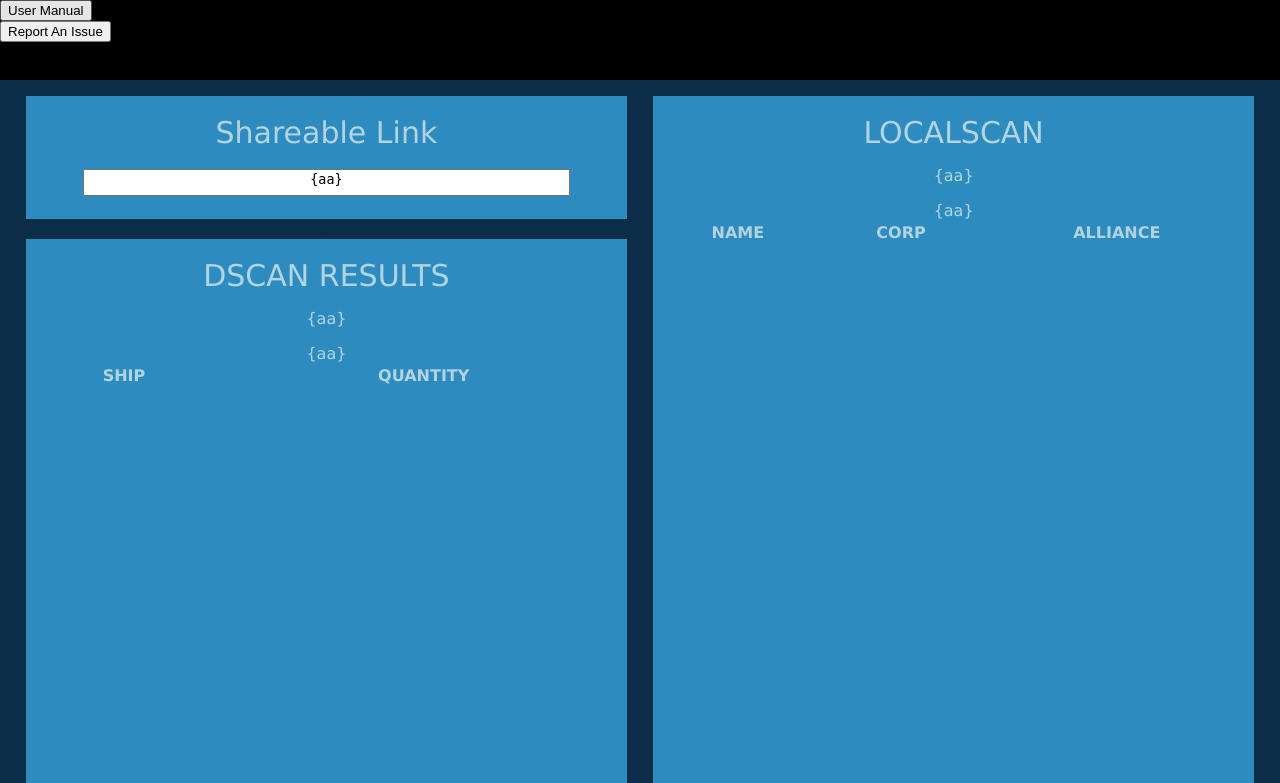
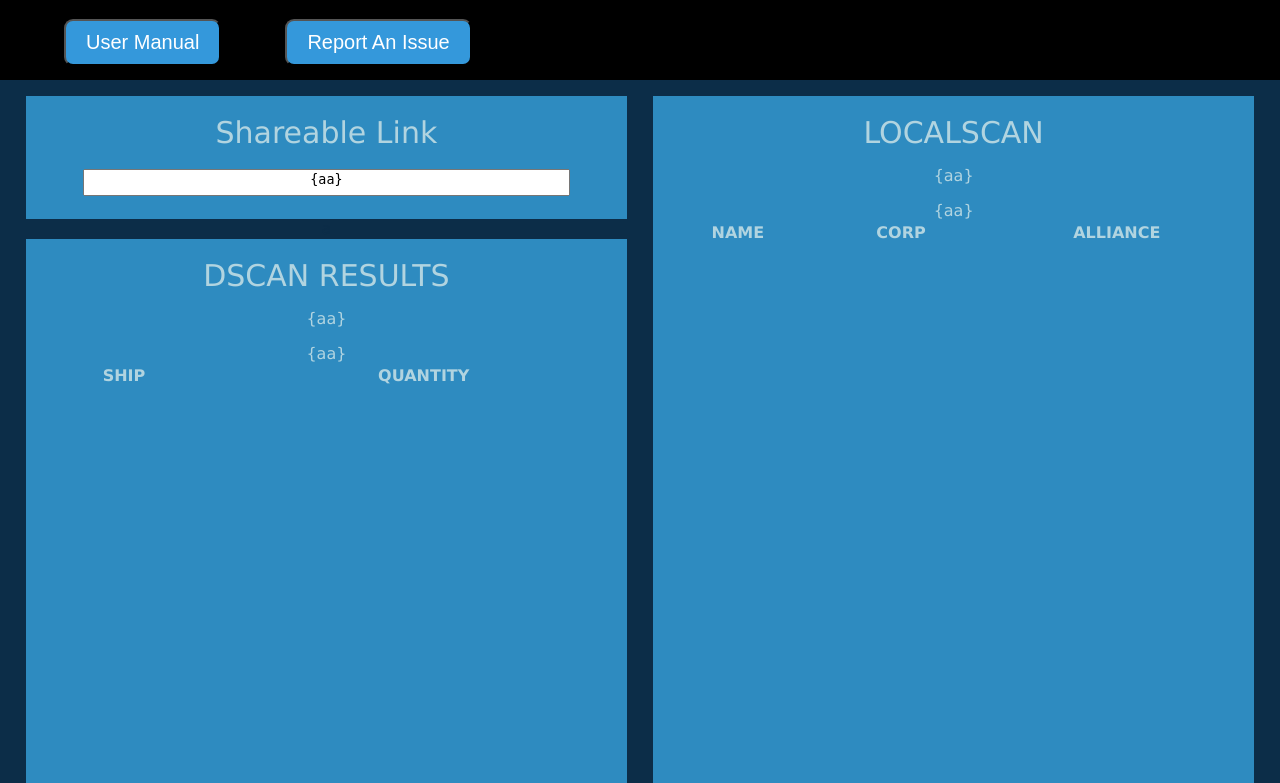
Before and after one commit to beattelljuice/EVEWORKS_SCAN_ANALYSIS, a Python web app: template TEMPLATES/dscan-analysis-template.html in a window 1280 px wide. Shown: the top 783 px of the page. Run offline with Jinja, Linux system fonts and the light colour scheme; the template is opened without the code that fills it, so the values that code supplies are empty.

Commit message:
Removed Excess Files- Did some touchups
Added Some UI buttons for bug reports and to later link to the user manual

```diff
--- a/EVEWORK_ANALYSIS/TEMPLATES/dscan-analysis-template.html
+++ b/EVEWORK_ANALYSIS/TEMPLATES/dscan-analysis-template.html
@@ -3,13 +3,25 @@
 <head>
 <title>Page Title</title>
 <link href="/static/css/analysis-template.css" rel="stylesheet">
+
 </head>
 <body>
     <div class="outside">
 
         <div class="titlebar">
-            <div class = "titlebutton"><a href = "/help"><button>User Manual</button></a></div>
-            <div class = "titlebutton"><a href = "https://github.com/beattelljuice/EVEWORKS_SCAN_ANALYSIS/issues"><button> Report An Issue </button></a></div>
+            <div class="btndiv">
+                <a href = "/help">
+                    <button class="btn">
+                        User Manual
+                    </button>
+                </a>
+            </div>
+            <div class="btndiv">
+                <a href = "https://github.com/beattelljuice/EVEWORKS_SCAN_ANALYSIS/issues">
+                    <button class="btn">
+                        Report An Issue</button>
+                </a>
+            </div>
         </div>
         <div class ="titlebarspacer">
 
--- a/config.json
+++ b/config.json
@@ -1,5 +1,5 @@
 {
   "URI": "Localhost",
-  "DEBUG": false,
+  "DEBUG": true,
   "USE ID WHITELIST UPDATER": false
 }
--- a/main.py
+++ b/main.py
@@ -23,14 +23,17 @@
 class Mainsite(object):
     @cherrypy.expose
     def default(self, attr='abc'):
+        DEBUG_print("EXECUTING DEFFAULT PAGE")
         return "<meta http-equiv=\"Refresh\" content=\"0; url=\'http://"+URI+"\'\" />"
     @cherrypy.expose
     def index(self):
+        DEBUG_print("EXECUTING INDEX PAGE")
         indexPage = TM()
         indexPage.load_html_template("TEMPLATES/index.html")
         return indexPage.get_parsed_html()
     @cherrypy.expose
     def dscan(self):
+        DEBUG_print("EXECUTING SCAN PAGE")
         dscanPage = TM()
         dscanPage.load_html_template("EVEWORK_ANALYSIS/TEMPLATES/dscan-template.html")
         #dscanPage.format_html(["yes","why"])
@@ -38,6 +41,7 @@
 
     @cherrypy.expose
     def dscanAnalyse(self,SCANCODE="",DSCAN="",LOCAL="",useDSCAN="",useLOCAL=""):
+        DEBUG_print("EXECUTING ANALYSIS PAGE")
         EAvar= EA(DEBUG,URI,SCANCODE,DSCAN,LOCAL,useDSCAN,useLOCAL)
         return EAvar.DSCANAnalyse()
 
--- a/public/css/analysis-template.css
+++ b/public/css/analysis-template.css
@@ -130,3 +130,25 @@
     width: 80%;
     /*font-size: 150%;*/
 }
+
+.btndiv {
+    margin-top: 1.5%;
+    padding-left:5%;
+    float:left;
+}
+.btn {
+  -webkit-border-radius: 9;
+  -moz-border-radius: 9;
+  border-radius: 9px;
+  font-family: Arial;
+  color: #ffffff;
+  font-size: 20px;
+  background: #3498db;
+  padding: 10px 20px 10px 20px;
+  text-decoration: none;
+}
+
+.btn:hover {
+  background: #b1d4e0;
+  text-decoration: none;
+}
--- a/public/css/dscan-template.css
+++ b/public/css/dscan-template.css
@@ -95,7 +95,8 @@
     height: 5%;
 }
 .btndiv {
-    margin-top: 1.5%;
+    margin-top: 1%;
+    margin-bottom: 1%;
     padding-left:5%;
     float:left;
 }
```
Also changed, not shown: EVEWORK_ANALYSIS/TEMPLATES/dscan-template.html (+4 -3 lines), 1 other file.
